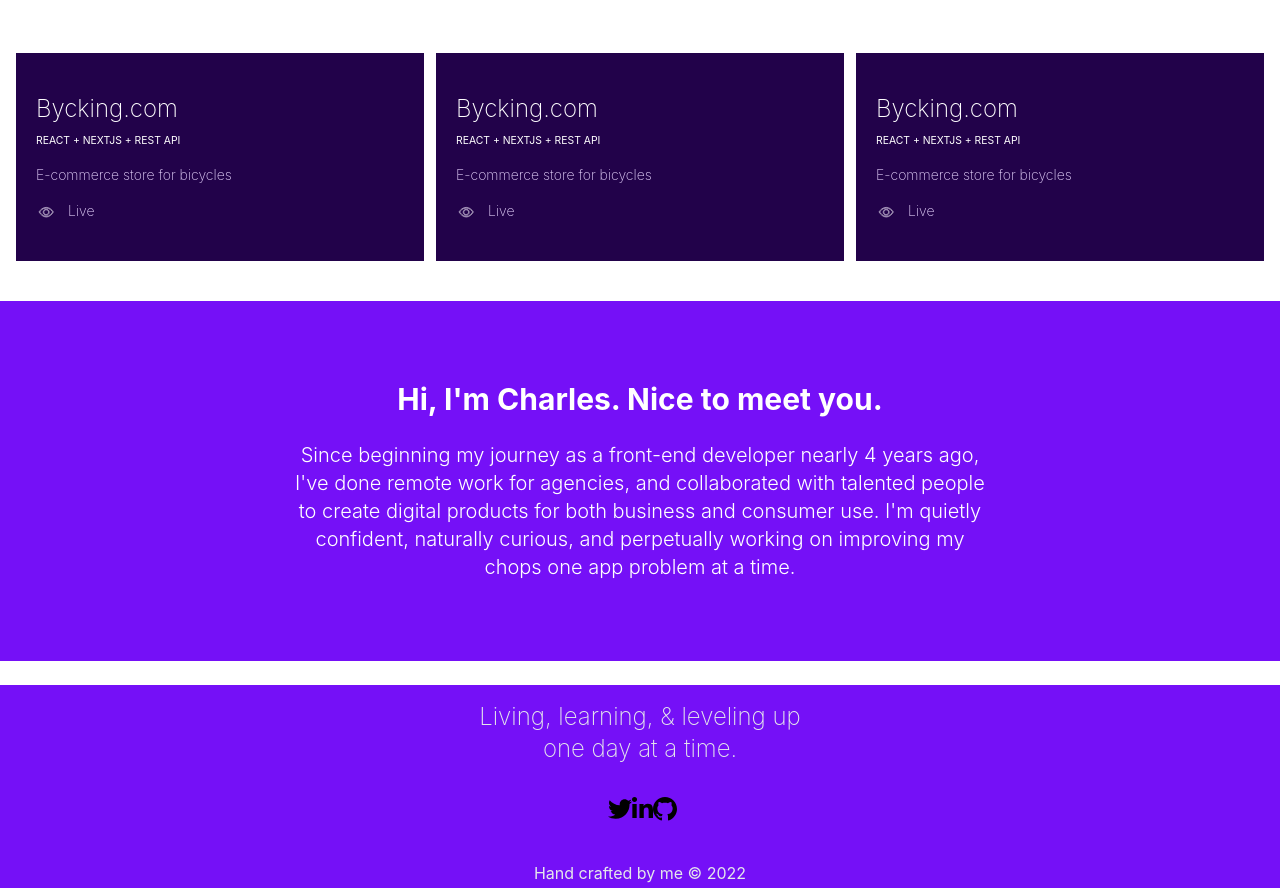
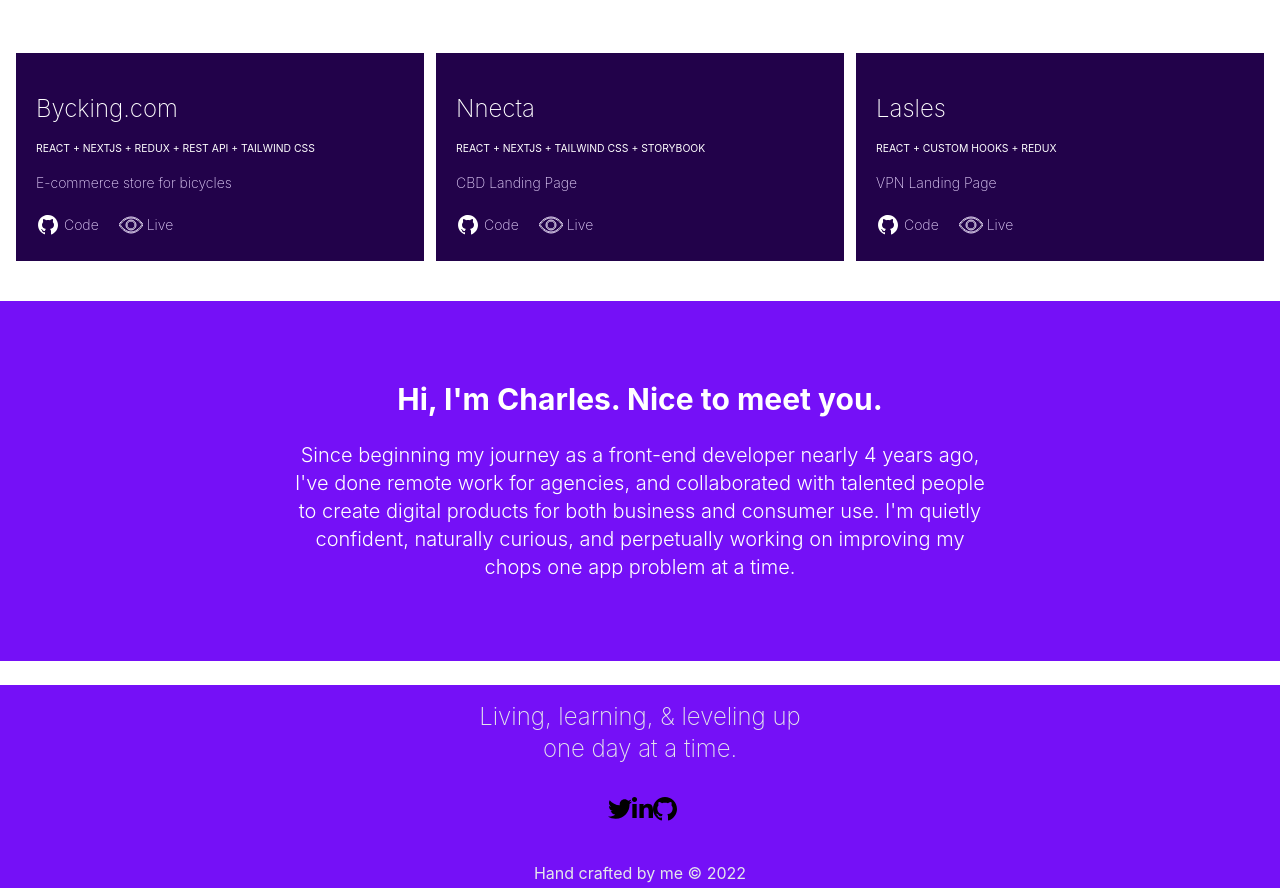
Before and after one commit to avoajaugochukwu/charlesavoaja.tech, a Next.js app: page / in a window 1280 px wide. Shown: the part 936-1824 px from the top of the page. Built offline with nearby package versions, Linux system fonts and the light colour scheme.

Commit message:
Added sites to cards

```diff
--- a/screens/Home/Portfolio/Box.js
+++ b/screens/Home/Portfolio/Box.js
@@ -2,33 +2,54 @@
 import React from "react";
 import { motion } from "framer-motion";
 
-const Box = ({ title, byline, link }) => {
+const Box = ({ title, technologies, byline, codeLink, liveLink }) => {
   return (
     <motion.div
       whileHover={{ scale: 1.06 }}
       className="w-full sm:w-1/3 bg-[#22024a] h-52 px-5 py-10 text-left hover:border hover:border-[#a561fb]"
     >
-      <h3 className="font-extralight text-2xl text-white">Bycking.com</h3>
-      <p className="  text-[0.65rem] text-white py-2">{title}</p>
+      <h3 className="font-extralight text-2xl text-white">{title}</h3>
+      <p className=" mt-2 text-[0.65rem] text-white py-2">{technologies}</p>
       <p className="font-extralight pt-2 text-sm text-[#e7d5fe]">{byline}</p>
+      {/* ------------------------------------------------------------------------- */}
       <div className="flex mt-4">
-        <div className="mt-1">
+        <div>
+          <svg
+            fill="#FFFFFF"
+            xmlns="http://www.w3.org/2000/svg"
+            viewBox="0 0 24 24"
+            width="24"
+            height="24"
+            className="mt-1"
+          >
+            {" "}
+            <path d="M10.9,2.1c-4.6,0.5-8.3,4.2-8.8,8.7c-0.5,4.7,2.2,8.9,6.3,10.5C8.7,21.4,9,21.2,9,20.8v-1.6c0,0-0.4,0.1-0.9,0.1 c-1.4,0-2-1.2-2.1-1.9c-0.1-0.4-0.3-0.7-0.6-1C5.1,16.3,5,16.3,5,16.2C5,16,5.3,16,5.4,16c0.6,0,1.1,0.7,1.3,1c0.5,0.8,1.1,1,1.4,1 c0.4,0,0.7-0.1,0.9-0.2c0.1-0.7,0.4-1.4,1-1.8c-2.3-0.5-4-1.8-4-4c0-1.1,0.5-2.2,1.2-3C7.1,8.8,7,8.3,7,7.6C7,7.2,7,6.6,7.3,6 c0,0,1.4,0,2.8,1.3C10.6,7.1,11.3,7,12,7s1.4,0.1,2,0.3C15.3,6,16.8,6,16.8,6C17,6.6,17,7.2,17,7.6c0,0.8-0.1,1.2-0.2,1.4 c0.7,0.8,1.2,1.8,1.2,3c0,2.2-1.7,3.5-4,4c0.6,0.5,1,1.4,1,2.3v2.6c0,0.3,0.3,0.6,0.7,0.5c3.7-1.5,6.3-5.1,6.3-9.3 C22,6.1,16.9,1.4,10.9,2.1z" />
+          </svg>
+        </div>
+        <p className=" mt-[0.4rem] ml-1 font-extralight text-sm text-[#e7d5fe] hover:text-white hover:cursor-pointer">
+          <a href={codeLink}>Code</a>
+        </p>
+        {/* -------------------------------------------------------------- */}
+        <div className="flex ml-5">
+          <div className="">
             <svg
               width="24"
               height="24"
-            viewBox="0 0 30 40"
+              viewBox="0 0 24 24"
               xmlns="http://www.w3.org/2000/svg"
               stroke="#e7d5fe"
               fillRule="evenodd"
               clipRule="evenodd"
+              className="mt-1"
             >
               <path d="M12.01 20c-5.065 0-9.586-4.211-12.01-8.424 2.418-4.103 6.943-7.576 12.01-7.576 5.135 0 9.635 3.453 11.999 7.564-2.241 4.43-6.726 8.436-11.999 8.436zm-10.842-8.416c.843 1.331 5.018 7.416 10.842 7.416 6.305 0 10.112-6.103 10.851-7.405-.772-1.198-4.606-6.595-10.851-6.595-6.116 0-10.025 5.355-10.842 6.584zm10.832-4.584c2.76 0 5 2.24 5 5s-2.24 5-5 5-5-2.24-5-5 2.24-5 5-5zm0 1c2.208 0 4 1.792 4 4s-1.792 4-4 4-4-1.792-4-4 1.792-4 4-4z" />
             </svg>
           </div>
 
-        <p className="ml-2 font-extralight text-sm text-[#e7d5fe] hover:text-white hover:cursor-pointer">
-          <a href={link}>Live</a>
+          <p className=" mt-[0.4rem] ml-1 font-extralight text-sm text-[#e7d5fe] hover:text-white hover:cursor-pointer">
+            <a href={liveLink}>Live</a>
           </p>
+        </div>
       </div>
     </motion.div>
   );
--- a/screens/Home/Portfolio/index.js
+++ b/screens/Home/Portfolio/index.js
@@ -7,20 +7,25 @@ const index = () => {
     <div className="my-10 mx-4">
       <div className="flex flex-col sm:flex-row gap-3">
         <Box
-          title="REACT + NEXTJS + REST API"
+          title="Bycking.com"
+          technologies="REACT + NEXTJS + REDUX + REST API + TAILWIND CSS "
           byline="E-commerce store for bicycles"
-          link="https://www.bycking.com/"
-        />
-
-        <Box
-          title="REACT + NEXTJS + REST API"
-          byline="E-commerce store for bicycles"
-          link="https://www.bycking.com/"
+          liveLink="https://www.bycking.com/"
+          codeLink="https://github.com/avoajaugochukwu/bycking.com"
         />
         <Box
-          title="REACT + NEXTJS + REST API"
-          byline="E-commerce store for bicycles"
-          link="https://www.bycking.com/"
+          title="Nnecta"
+          technologies="REACT + NEXTJS + TAILWIND CSS + STORYBOOK"
+          byline="CBD Landing Page"
+          liveLink="https://nnecta.netlify.app/"
+          codeLink="https://github.com/avoajaugochukwu/nectara"
+        />
+        <Box
+          title="Lasles"
+          technologies="REACT + CUSTOM HOOKS + REDUX"
+          byline="VPN Landing Page"
+          liveLink="https://www.bycking.com/"
+          codeLink="https://github.com/avoajaugochukwu/earnipay-t"
         />
       </div>
     </div>
```
Also changed, not shown: public/svg/icons8-github-white.svg (added). Lines whose indentation alone changed are shown as unchanged.
